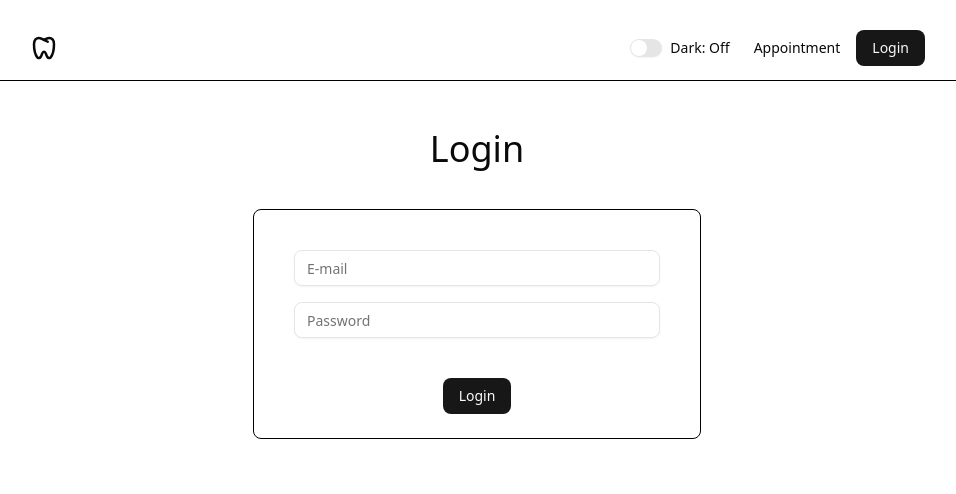
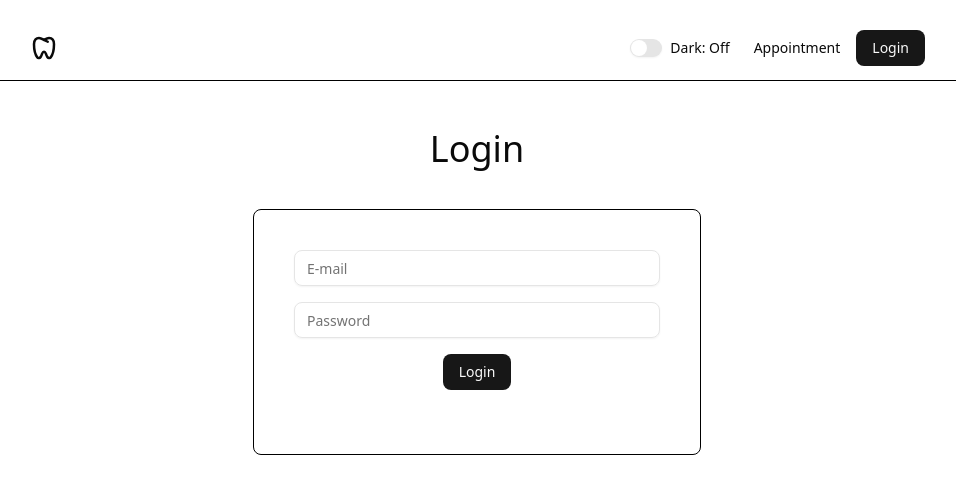
Before and after one commit to BrianLupu93/dentappointment-front, a React (Vite) app: page /login in a window 1280 px wide. Shown: the top 494 px of the page, without its empty margins (163-1119 px from the left). Built offline with nearby package versions, Linux system fonts and the light colour scheme.

Commit message:
form to submit better

```diff
--- a/src/pages/appointment/handlers/handlers.ts
+++ b/src/pages/appointment/handlers/handlers.ts
@@ -21,8 +21,13 @@ export async function postAppointment(
     );
     formRef.current?.reset();
     showToast("Appointment booked successfully!", "success");
-  } catch (err) {
-    showToast("Something went wrong! Please try again.", "error");
+  } catch (err: any) {
+    if (err.code === 11000) {
+      showToast("This time slot is already taken", "error");
+    } else {
+      showToast("Something went wrong! Please try again.", "error");
+    }
+
     console.error(err);
   }
 }
--- a/src/pages/login/Login.tsx
+++ b/src/pages/login/Login.tsx
@@ -16,7 +16,13 @@ const Login = () => {
     <>
       <Title children='Login' />
       <AppFrame extraClass='w-10/12! sm:w-6/12! mx-auto!'>
-        <div className='w-full flex flex-col gap-4 items-center p-2 sm:p-4 mb-6'>
+        <form
+          className='w-full flex flex-col gap-4 items-center p-2 sm:p-4 mb-6'
+          onSubmit={(e) => {
+            e.preventDefault();
+            handleLogin(emailRef, pwdRef, login, navigate);
+          }}
+        >
           <Input
             placeholder='E-mail'
             name='email'
@@ -31,13 +37,8 @@ const Login = () => {
             autoComplete='of'
             ref={pwdRef}
           />
-        </div>
-        <Button
-          type='button'
-          onClick={() => handleLogin(emailRef, pwdRef, login, navigate)}
-        >
-          Login
-        </Button>
+          <Button type='submit'>Login</Button>
+        </form>
       </AppFrame>
     </>
   );
```
